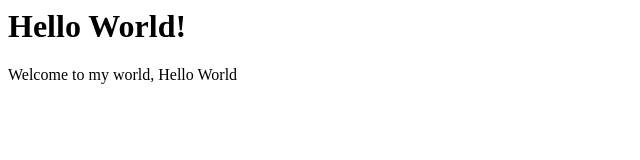
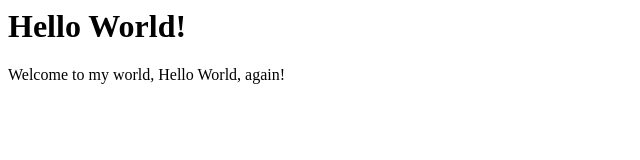
Before and after one commit to JeremyRaven/TestWebAr, a plain HTML site: page index.html in a window 1280 px wide. Shown: the full height of the page, 0-640 px from the left. Drawn offline with Linux system fonts and the light colour scheme.

Commit message:
initialcommit

```diff
--- a/index.html
+++ b/index.html
@@ -5,7 +5,7 @@
   </head>
   <body>
     <p>
-      Welcome to my world, Hello World
+      Welcome to my world, Hello World, again!
     </p>
   </body>
 
```
